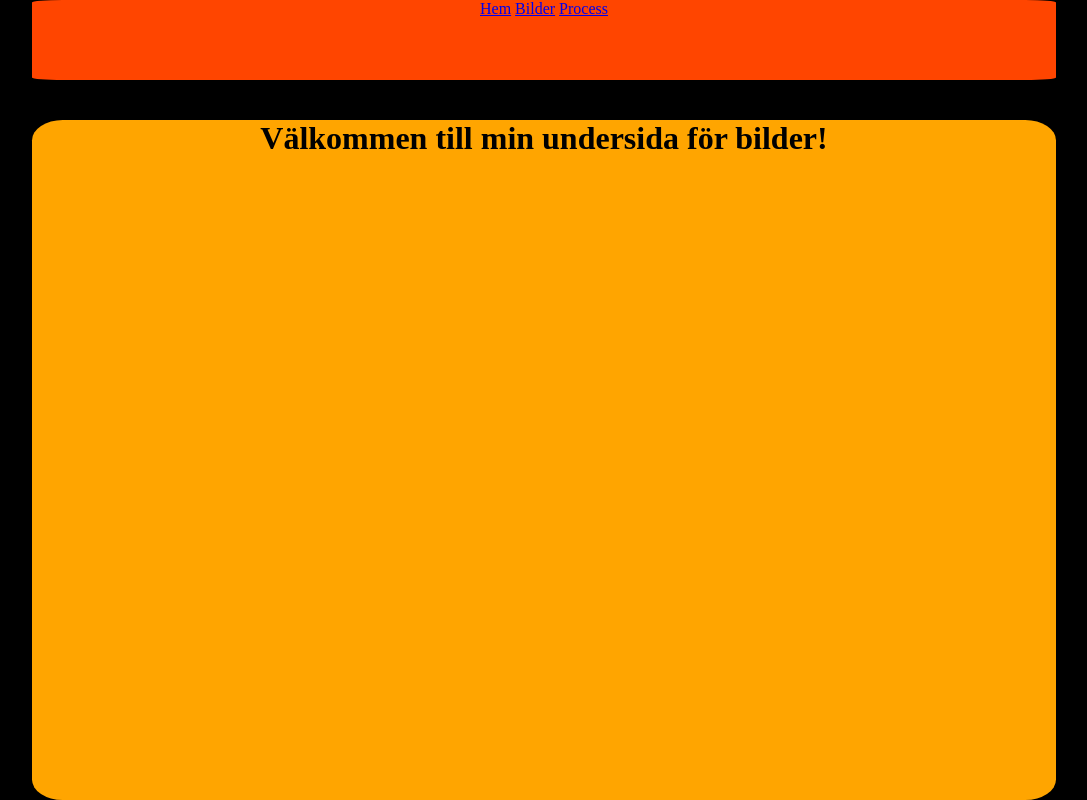
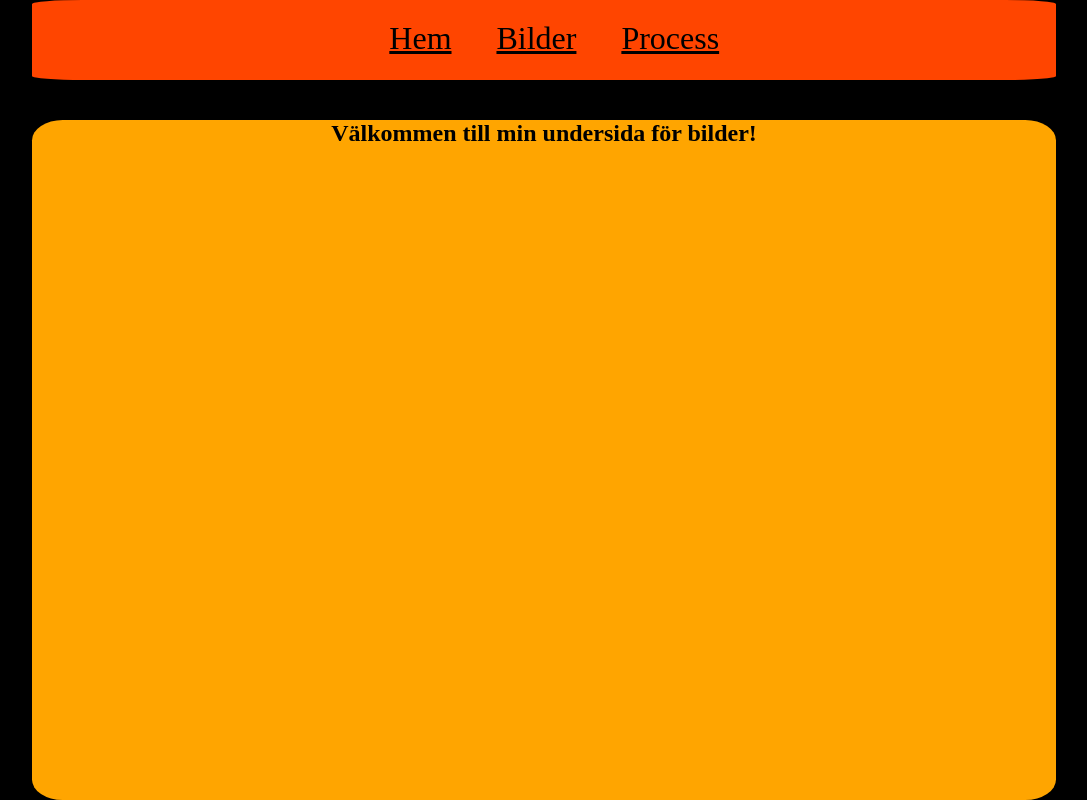
Before and after one commit to cwcacti/DT211G_moment1_automatisering, a website built with Parcel: page src/html_subpages/photos.html in a window 1280 px wide. Shown: the whole page, without its empty margins (96-1183 px from the left). Built offline with nearby package versions, Linux system fonts and the light colour scheme.

Commit message:
Lägg till div
Lagt till div för huvudinnehållet, börjat fila på js

```diff
--- a/src/css/style.css
+++ b/src/css/style.css
@@ -40,7 +40,7 @@ text-align: center;
 
 nav {
 background-color: orangered;
-border-radius: 3%;
+border-radius: 5%;
 text-align: center;
 }
 
@@ -48,3 +48,18 @@ body {
     background-color: black;
     border-radius: 3%;
 }
+
+/* Få navigationen att se mer ut som knappar */
+nav ul li {
+    font-size: 200%;
+    margin-left: 2%;
+    padding: 1%;
+}
+
+nav ul li a {
+    color: black;
+}
+
+nav ul {
+    margin-top: 2%;
+}
--- a/src/html_subpages/photos.html
+++ b/src/html_subpages/photos.html
@@ -20,7 +20,8 @@
             </ul>
         </nav>
         <main>
-            <h1>Välkommen till min undersida för bilder!</h1>
+            <h2>Välkommen till min undersida för bilder!</h1>
+            <div class="maincontentdiv"></div>
         </main>
     </div>
 </body>
--- a/src/js/main.js
+++ b/src/js/main.js
@@ -0,0 +1,2 @@
+
+/* Variabler för redan existerande element */
```
Also changed, not shown: src/html_subpages/process.html (+2 -1 lines), src/index.html (+1 -0 lines).
